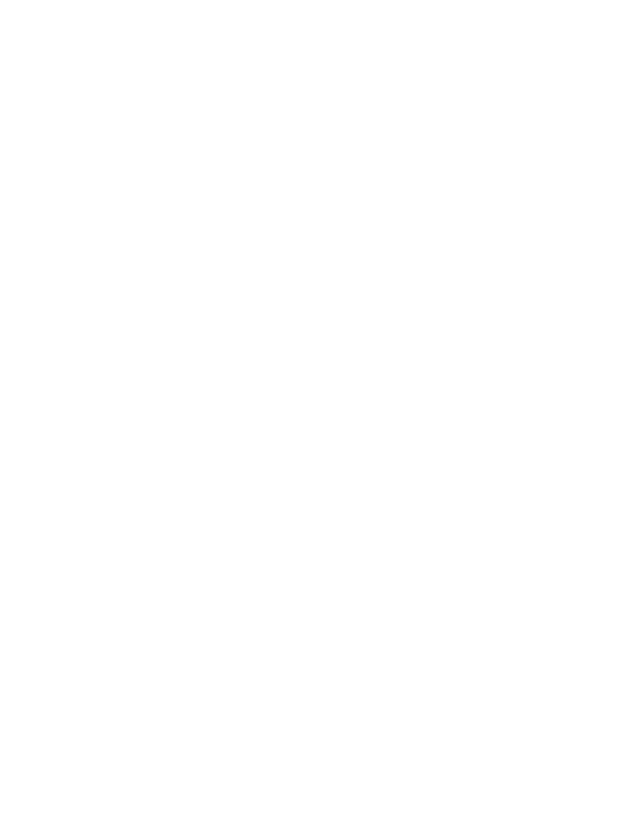
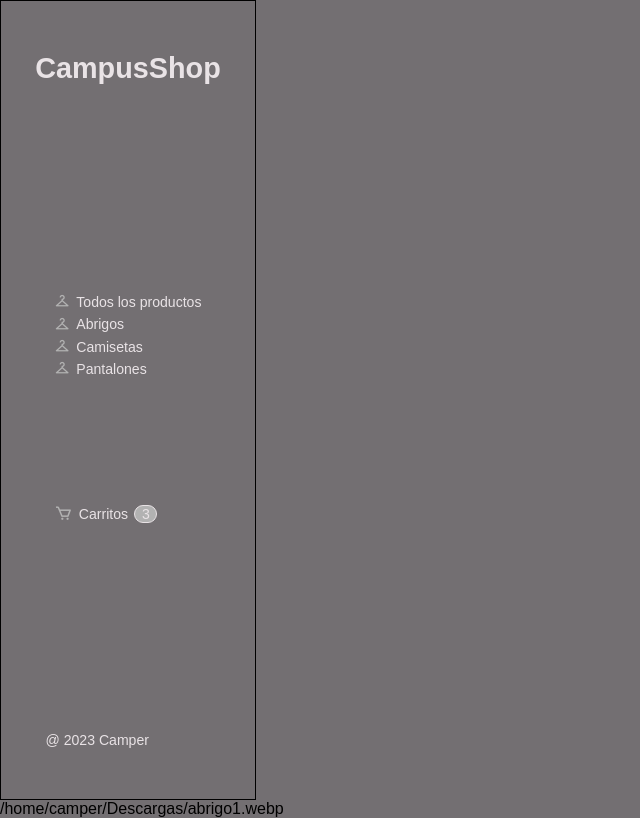
Before and after one commit to JuanRivasfr/proyectoWeb, a plain HTML site: page index.html in a window 1280 px wide. Shown: the whole page, without its empty margins (0-640 px from the left). Drawn offline with nearby package versions, Linux system fonts and the light colour scheme; a web font is replaced by a local one.

Commit message:
feat: :construction: Work on left aside, and upload the images of clothes for the page

```diff
--- a/css/style.css
+++ b/css/style.css
@@ -0,0 +1,77 @@
+@import url(variables.css);
+@import url('https://fonts.googleapis.com/css2?family=Basic&display=swap');
+
+*{
+    font-family: "Basic", sans-serif;
+    padding: 0;
+    margin: 0;
+    box-sizing: border-box;
+}
+
+body{
+    width: 100%;
+    background-color: var(--color-primary);
+}
+
+.izq{
+    border: 1px solid black;
+    height: 100vh;
+    width: 20%;
+    display: flex;
+    flex-direction: column;
+    justify-content: center;
+    align-items: center;
+    justify-content: space-between;
+
+    & header{
+        color: var(--color-terciary);
+        font-size: 1.5vw;
+        margin-top: 4vw;
+    }
+
+    & ul{
+        list-style: none;
+    }
+
+    & li{
+        margin: .5vw 0;
+    }
+
+    & li:nth-child(5){
+        margin-top: 10vw;
+    }
+
+    & a{
+        text-decoration: none;
+        color: var(--color-terciary);
+        font-size: 1.1vw;
+        display: flex;
+        align-items: center;
+    }
+
+    & i{
+        color: var(--color-secundary);
+        margin-right: .5vw;
+        font-size: 1.2vw;
+    }
+
+    & li:nth-child(5) i{
+        font-size: 1.4vw;
+    }
+
+    & span{
+        background-color: var(--color-secundary);
+        padding: 0 .5vw;
+        margin-left: .5vw;
+        border: 1px solid var(--color-terciary);
+        border-radius: 10px;
+    }
+
+    & footer{
+        font-size: 1.1vw;
+        width: 65%;
+        margin-bottom: 4vw;
+        color: var(--color-terciary);
+    }
+
+}
--- a/css/variables.css
+++ b/css/variables.css
@@ -0,0 +1,7 @@
+:root{
+    --color-primary: #736F72;
+    --color-secundary: #B2B2B2;
+    --color-terciary: #E9E3E6;
+    --color-quaternary: #C3BABA;
+    --color-quintuple: #9A8F97;
+}
--- a/index.html
+++ b/index.html
@@ -1,11 +1,37 @@
 <!DOCTYPE html>
 <html lang="en">
+
 <head>
     <meta charset="UTF-8">
     <meta name="viewport" content="width=device-width, initial-scale=1.0">
-    <title>Document</title>
+    <title>Campus Shop</title>
+    <link href='https://unpkg.com/boxicons@2.1.4/css/boxicons.min.css' rel='stylesheet'>
+    <link rel="stylesheet" href="css/style.css">
 </head>
+
 <body>
+    <aside class="izq">
+        <header class="izq__campus">
+            <h1>CampusShop</h1>
+        </header>
+        <nav>
+            <ul>
+                <li><a href="#"><i class='bx bx-closet'></i>Todos los productos</a></li>
+                <li><a href="#"><i class='bx bx-closet'></i>Abrigos</a></li>
+                <li><a href="#"><i class='bx bx-closet'></i>Camisetas</a></li>
+                <li><a href="#"><i class='bx bx-closet'></i>Pantalones</a></li>
+                <li><a href="#"><i class='bx bx-cart'></i>Carritos <span>3</span></a></li>
+            </ul>
+        </nav>
+        <footer>
+            <p>@ 2023 Camper</p>
+        </footer>
+    </aside>
+    <aside class="der">
+        <div>
+            /home/camper/Descargas/abrigo1.webp
+        </div>
+    </aside>
+</body>
 
-</body>
 </html>
```
Also changed, not shown: storage/img/abrigo1.webp (added), storage/img/abrigo2.webp (added), storage/img/abrigo3.webp (added), storage/img/abrigo4.webp (added), storage/img/abrigo5.webp (added), storage/img/camiseta1.webp (added), storage/img/camiseta2.webp (added), storage/img/camiseta3.webp (added), storage/img/camiseta4.webp (added), storage/img/camiseta5.webp (added), storage/img/default-ui-image-placeholder-wireframes-600nw-1037719192.webp (deleted), storage/img/pantalon1.webp (added), storage/img/pantalon2.webp (added), storage/img/pantalon3.webp (added), 2 more files.
